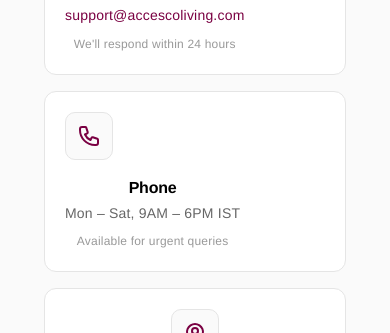
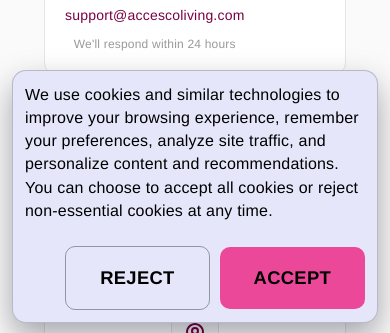
Before and after one commit to Accesco/Accesco-Website, a Next.js app in the folder Accesco/: page /contact in a window 390 px wide. Shown: the part 511-844 px from the top of the page. Built offline with nearby package versions, Linux system fonts and the light colour scheme; no server answers.

Commit message:
added cookies feature

```diff
--- /dev/null
+++ b/Accesco/app/components/CookieConsent.jsx
@@ -0,0 +1,56 @@
+'use client';
+
+import { useEffect, useState } from 'react';
+import styles from './CookieConsent.module.css';
+
+const CONSENT_KEY = 'accesco_cookie_consent';
+
+export default function CookieConsent() {
+  const [isVisible, setIsVisible] = useState(false);
+  const [isClosing, setIsClosing] = useState(false);
+
+  useEffect(() => {
+    const storedConsent = window.localStorage.getItem(CONSENT_KEY);
+    if (!storedConsent) {
+      setIsVisible(true);
+    }
+  }, []);
+
+  const closeBanner = (consentValue) => {
+    window.localStorage.setItem(CONSENT_KEY, consentValue);
+    setIsClosing(true);
+
+    window.setTimeout(() => {
+      setIsVisible(false);
+      setIsClosing(false);
+    }, 220);
+  };
+
+  const handleAccept = () => {
+    closeBanner('accepted');
+  };
+
+  const handleReject = () => {
+    closeBanner('rejected');
+  };
+
+  if (!isVisible) {
+    return null;
+  }
+
+  return (
+    <div className={`${styles.banner} ${isClosing ? styles.fadeOut : styles.fadeIn}`} role="dialog" aria-live="polite" aria-label="Cookie consent">
+      <p className={styles.message}>
+        We use cookies and similar technologies to improve your browsing experience, remember your preferences, analyze site traffic, and personalize content and recommendations. You can choose to accept all cookies or reject non-essential cookies at any time.
+      </p>
+      <div className={styles.actions}>
+        <button type="button" className={styles.rejectButton} onClick={handleReject}>
+          Reject
+        </button>
+        <button type="button" className={styles.acceptButton} onClick={handleAccept}>
+          Accept
+        </button>
+      </div>
+    </div>
+  );
+}
--- /dev/null
+++ b/Accesco/app/components/CookieConsent.module.css
@@ -0,0 +1,117 @@
+.banner {
+  position: fixed;
+  left: 50%;
+  bottom: 20px;
+  transform: translateX(-50%);
+  width: fit-content;
+  max-width: min(900px, calc(100% - 24px));
+  min-height: auto;
+  background: #e6e6fa;
+  color: #000000;
+  border: 1px solid rgba(0, 0, 0, 0.2);
+  border-radius: 14px;
+  padding: 20px 24px;
+  display: flex;
+  align-items: center;
+  justify-content: space-between;
+  gap: 24px;
+  z-index: 100000;
+  backdrop-filter: blur(8px);
+  box-shadow: 0 14px 32px rgba(2, 6, 23, 0.35);
+}
+
+.message {
+  font-size: 1.2rem;
+  line-height: 1.45;
+  color: #000000;
+  margin: 0;
+  flex: 1;
+}
+
+.actions {
+  display: flex;
+  align-items: center;
+  gap: 10px;
+}
+
+.acceptButton,
+.rejectButton {
+  border: 0;
+  border-radius: 10px;
+  padding: 20px 34px;
+  font-size: 1.15rem;
+  font-weight: 600;
+  cursor: pointer;
+  transition: transform 0.16s ease, opacity 0.16s ease, background-color 0.2s ease;
+}
+
+.acceptButton {
+  background: #ec4899;
+  color: #000000;
+}
+
+.acceptButton:hover {
+  background: #f472b6;
+  transform: translateY(-1px);
+}
+
+.rejectButton {
+  background: transparent;
+  color: #000000;
+  border: 1px solid rgba(0, 0, 0, 0.35);
+}
+
+.rejectButton:hover {
+  background: rgba(0, 0, 0, 0.08);
+  transform: translateY(-1px);
+}
+
+.fadeIn {
+  animation: cookieFadeIn 0.24s ease-out;
+}
+
+.fadeOut {
+  animation: cookieFadeOut 0.22s ease-in forwards;
+}
+
+@keyframes cookieFadeIn {
+  from {
+    opacity: 0;
+    transform: translateX(-50%) translateY(14px);
+  }
+  to {
+    opacity: 1;
+    transform: translateX(-50%) translateY(0);
+  }
+}
+
+@keyframes cookieFadeOut {
+  from {
+    opacity: 1;
+    transform: translateX(-50%) translateY(0);
+  }
+  to {
+    opacity: 0;
+    transform: translateX(-50%) translateY(10px);
+  }
+}
+
+@media (max-width: 640px) {
+  .banner {
+    width: calc(100% - 16px);
+    min-height: auto;
+    bottom: 10px;
+    padding: 12px;
+    flex-direction: column;
+    align-items: stretch;
+  }
+
+  .message {
+    font-size: 1rem;
+  }
+
+  .actions {
+    width: 100%;
+    justify-content: flex-end;
+  }
+}
--- a/Accesco/app/layout.js
+++ b/Accesco/app/layout.js
@@ -3,6 +3,7 @@ import './globals.css';
 import { AuthProvider } from './components/AuthProvider';
 import { SmoothScrollProvider } from './components/SmoothScrollProvider';
 import CustomCursor from './components/CustomCursor';
+import CookieConsent from './components/CookieConsent';
 
 export const metadata = {
   metadataBase: new URL(process.env.NEXT_PUBLIC_SITE_URL || 'http://localhost:3000'),
@@ -149,6 +150,7 @@ export default function RootLayout({ children }) {
           <SmoothScrollProvider>
             <CustomCursor />
             {children}
+            <CookieConsent />
           </SmoothScrollProvider>
         </AuthProvider>
         <Script
```
Also changed, not shown: 1 other file (tests, documents, lock files or other folders).
